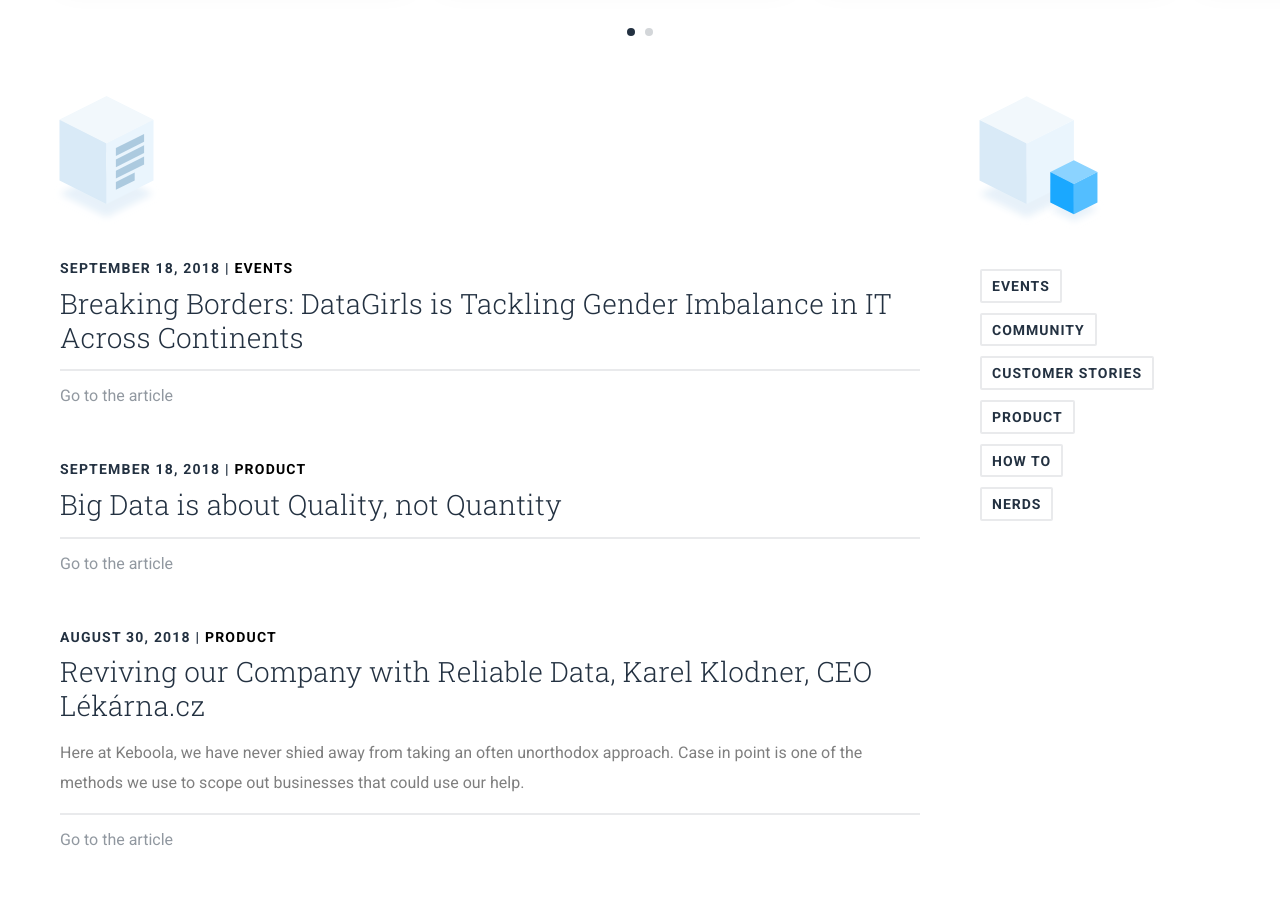
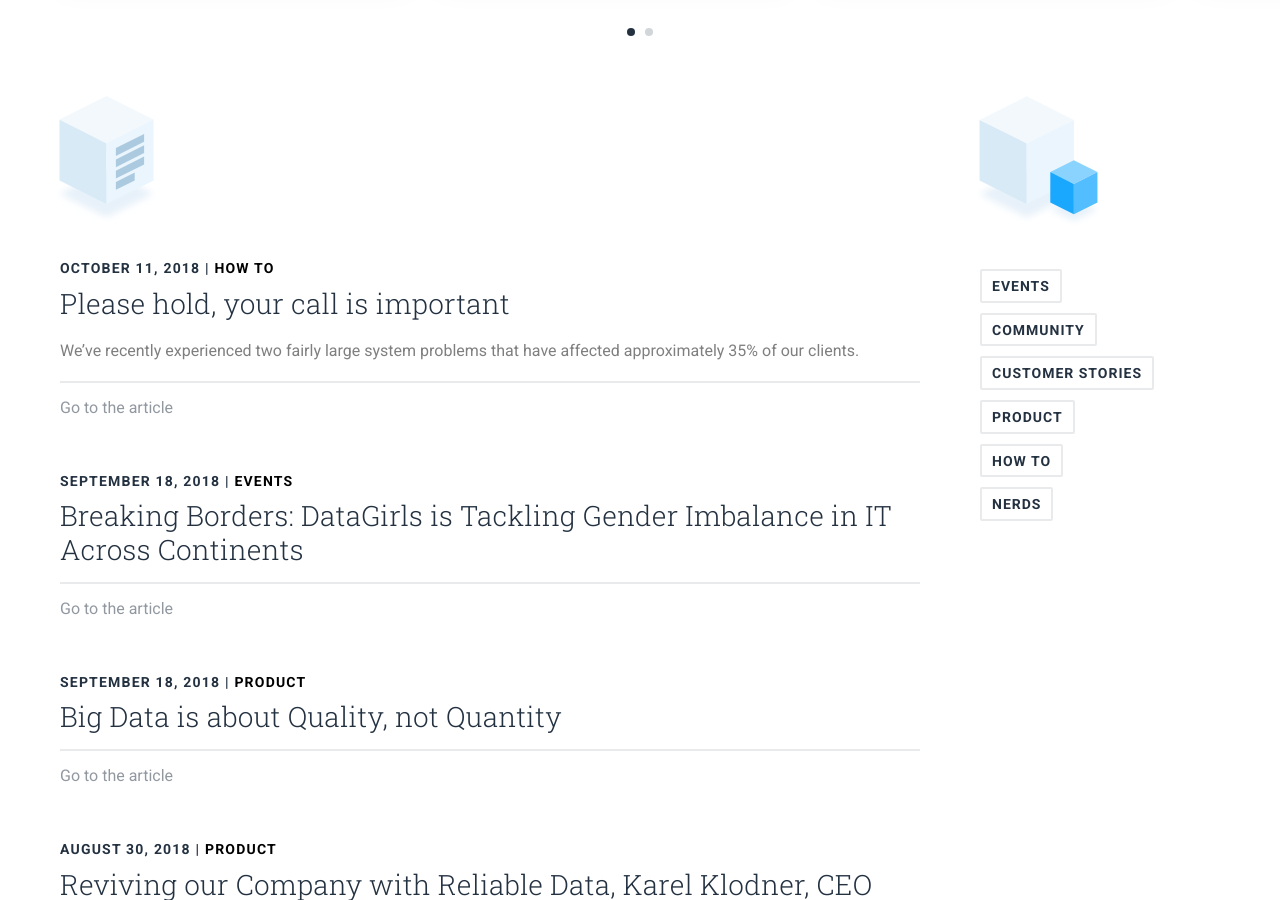
Before and after one commit to keboola/blog, a Jekyll site: the page built from index.md, in a window 1280 px wide and 900 px high, scrolled down 1178 px. Built offline with Jekyll 4.4.1, drawn with Linux system fonts in a browser that asks for light colours; nearby versions of some CDN libraries; some of the changed lines change nothing that is shown.

Commit message:
Update from Forestry.io - Published please-hold-your-call-is-important.md

```diff
--- a/_drafts/2018-10-11-please-hold-your-call-is-important.md
+++ b/_posts/2018-10-11-please-hold-your-call-is-important.md
@@ -3,19 +3,13 @@
 layout: post
 categories: how-to
 date: 2018-10-11 00:00:00 +0000
-perex: |-
-  We’ve recently experienced two fairly large system problems that have affected approximately 35% of our clients.
-
-  The first issue took 50 minutes to resolve and the other approximately 10 hours. The root cause in both cases was the way we handled the provisioning of adhoc sandboxes on top of our SnowflakeDB (a few words about "how we started w/ them").
+perex: We’ve recently experienced two fairly large system problems that have affected
+  approximately 35% of our clients.
 user: pavel-dolezal
 coverphoto: ''
 coverphoto_slider: ''
 
 ---
-## Please hold, your call is important to us
-
-by [Petr Šimeček](http://blog.keboola.com/author/4010)
-
 We’ve recently experienced two fairly large system problems that have affected approximately 35% of our clients.
 
 The first issue took 50 minutes to resolve and the other approximately 10 hours. The root cause in both cases was the way we handled the provisioning of adhoc sandboxes on top of our [SnowflakeDB](http://www.snowflake.net/) (a few words about "[how we started w/ them](http://blog.keboola.com/new-dose-of-steroids-in-the-keboola-backend)").
```
